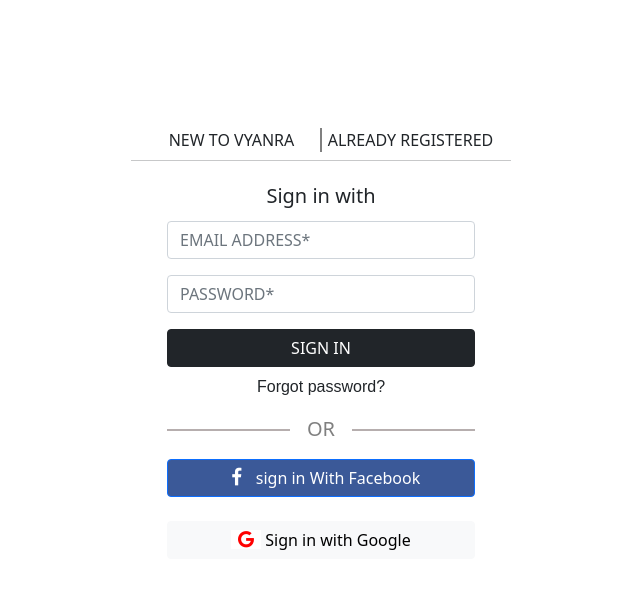
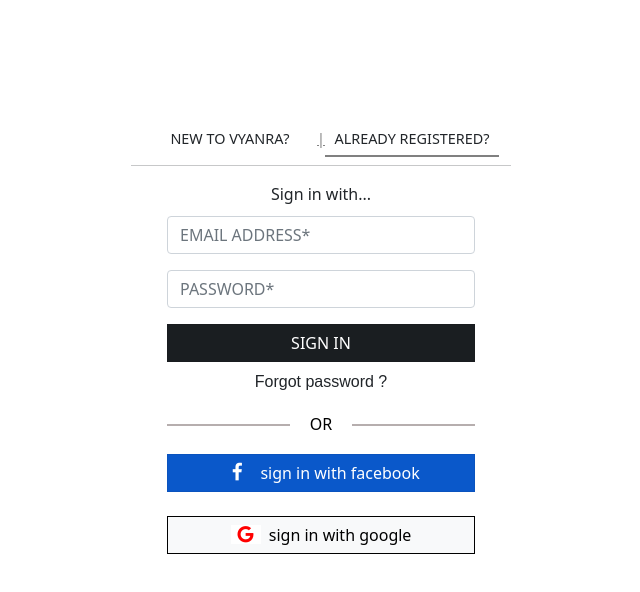
Before and after one commit to Vyanra-abhishek/hello-World, a React app: page / in a window 1280 px wide. Shown: the whole page, without its empty margins (319-959 px from the left). Built offline with nearby package versions, Linux system fonts and the light colour scheme.

Commit message:
Some Changes on Custumer sign in

```diff
--- a/src/MyComponent/CustLogin.css
+++ b/src/MyComponent/CustLogin.css
@@ -52,6 +52,8 @@
     text-align: center;
     height: 100%;
     cursor: pointer;
+    transition: border 0.5s ease-out;
+    border-bottom: 2px solid gray;
 }
 
 .face {
@@ -59,13 +61,14 @@
     justify-content: center;
 }
 
-.controller1 {
+
+/* .controller1 {
     flex: 1;
     text-align: center;
     height: 100%;
     cursor: pointer;
     border-right: 2px solid gray;
-}
+} */
 
 .box-container {
     display: flex;
@@ -89,7 +92,7 @@
     margin-bottom: 17px;
     font-family: Ozxgen, sans-serif;
     font-size: 22px;
-    border-bottom: 2px solid blue;
+    /* border-bottom: 2px solid blue; */
 }
 
 .box {
@@ -134,8 +137,8 @@
 
 .center1 {
     text-align: center;
-    margin-top: 4px;
-    font-size: 20px;
+    /* margin-top: 2px; */
+    font-size: 100%;
 }
 
 .fa {
@@ -148,7 +151,6 @@
 }
 
 .fa-facebook {
-    background: #3B5998;
     color: white;
 }
 
@@ -157,9 +159,14 @@
     color: red;
 }
 
+.Border {
+    border-color: black;
+    border-radius: none !important;
+}
+
 .Head {
     display: flex;
-    font-size: medium;
+    font-size: 90%;
     margin-bottom: 8px;
 }
 
@@ -199,24 +206,25 @@
     color: white;
 }
 
-.fa fa-facebook:hover {
+
+/* .fa fa-facebook:hover {
     background-color: #3B5998;
-}
+} */
 
 .Prime {
     background-color: #3B5998;
 }
 
-h5 {
+p {
     text-align: center;
     margin: 18px auto;
     max-width: 550px;
     position: relative;
-    color: gray;
+    color: black;
     font-size: -0.77rem;
 }
 
-h5:before {
+p:before {
     background-color: rgb(182, 174, 174);
     display: block;
     width: 40%;
@@ -228,7 +236,7 @@
     z-index: -1;
 }
 
-h5:after {
+p:after {
     background-color: rgb(182, 174, 174);
     display: block;
     content: "";
@@ -247,3 +255,22 @@
 hr {
     margin-top: 10px;
 }
+
+.btn {
+    border-radius: 0px;
+}
+
+#Flex {
+    display: flex;
+}
+
+.active {
+    cursor: pointer;
+}
+
+.mid {
+    text-align: center;
+    justify-content: center;
+    color: gray;
+    margin-bottom: 2%;
+}
--- a/src/MyComponent/CustLogin.js
+++ b/src/MyComponent/CustLogin.js
@@ -29,41 +29,49 @@
           <Row>
             <div class="container">
               <div class="row">
-                <div class="col-sm"></div>
+                <div class="col-sm"> </div>{" "}
                 <div class="col-sm">
                   <Row>
-                    <Col></Col>
+                    <Col> </Col>{" "}
                     <div className="Head">
                       <Col
-                        className="controller1"
+                        className={
+                          "controller" +
+                          (this.state.isLoginOpen ? "selected-controller" : "")
+                        }
                         onClick={this.showSeallerBox.bind(this)}
                       >
                         <li className="active">
-                          <a>NEW TO VYANRA</a>
-                        </li>
-                      </Col>
+                          <a> NEW TO VYANRA? </a>
+                        </li>{" "}
+                      </Col>{" "}
+                      <a className="mid">|</a>
                       <Col
-                        className="controller"
+                        className={
+                          "controller" +
+                          (this.state.isSellerOpen ? "selected-controller" : "")
+                        }
                         onClick={this.showLoginBox.bind(this)}
                       >
                         <li className="active">
-                          <a>ALREADY REGISTERED</a>
-                        </li>
-                      </Col>
-                    </div>
+                          <a> ALREADY REGISTERED? </a>{" "}
+                        </li>{" "}
+                      </Col>{" "}
+                    </div>{" "}
                     <hr />
                     <div>
-                      {this.state.isLoginOpen && <LoginBox />}
-                      {this.state.isSellerOpen && <SellerBox />}
-                    </div>
-                    <Col></Col>
-                  </Row>
-                </div>
-                <div class="col-sm"></div>
-              </div>
-            </div>
-          </Row>
-        </Container>
+                      {" "}
+                      {this.state.isLoginOpen && <LoginBox />}{" "}
+                      {this.state.isSellerOpen && <SellerBox />}{" "}
+                    </div>{" "}
+                    <Col> </Col>{" "}
+                  </Row>{" "}
+                </div>{" "}
+                <div class="col-sm"> </div>{" "}
+              </div>{" "}
+            </div>{" "}
+          </Row>{" "}
+        </Container>{" "}
       </>
     );
   }
@@ -83,64 +91,68 @@
       <Col>
         <div class="container">
           <Form>
-            <div className="center1">Sign in with</div>
-
+            <div className="center1"> Sign in with... </div>
             <Form.Group className="mb-3" controlId="formBasicEmail">
               <Form.Control type="email" placeholder="EMAIL ADDRESS*" />
             </Form.Group>
-
             <Form.Group className="mb-3" controlId="formBasicPassword">
               <Form.Control type="password" placeholder="PASSWORD*" />
-            </Form.Group>
+            </Form.Group>{" "}
             <div className="d-grid gap-2 mt-2 mb-2">
               <Button
+                className="btn"
                 variant="dark"
                 type="submit"
                 onClick={this.submitLogin.bind(this)}
+                active
               >
-                SIGN IN
-              </Button>
-              <Form.Label className="center">Forgot password?</Form.Label>
+                SIGN IN{" "}
+              </Button>{" "}
+              <Form.Label className="center"> Forgot password ? </Form.Label>{" "}
             </div>
-
-            <h5>
-              <span>OR</span>
-            </h5>
-
+            <p>
+              <span> OR </span>{" "}
+            </p>
             <div className="d-grid gap-2 mt-2">
               <Button
                 className="Prime"
                 type="submit"
                 width="100%"
                 onClick={this.submitLogin.bind(this)}
+                active
               >
                 <span>
-                  <a href="#" className="fa fa-facebook"></a>
+                  <a href="#" className="fa fa-facebook">
+                    {" "}
+                  </a>{" "}
                 </span>
-                sign in With Facebook
-              </Button>
-            </div>
+                sign in with facebook{" "}
+              </Button>{" "}
+            </div>{" "}
             <br />
-            <div></div>
+            <div> </div>{" "}
             <div className="d-grid gap-2 pl-2">
               <Button
+                className="Border"
                 variant="light"
                 type="submit"
                 width="100%"
                 onClick={this.submitLogin.bind(this)}
               >
                 <span>
-                  <a href="#" className="fa fa-google"></a>
+                  <a href="#" className="fa fa-google">
+                    {" "}
+                  </a>{" "}
                 </span>
-                Sign in with Google
-              </Button>
+                sign in with google{" "}
+              </Button>{" "}
               {/*
-              <span className="center4">
-                <GoogleLogin buttonText="sign in with Google" />
-              </span> */}
-            </div>
-          </Form>
-        </div>
+                              <span className="center4">
+                                <GoogleLogin buttonText="sign in with Google" />
+                              </span> */}{" "}
+            </div>{" "}
+          </Form>{" "}
+        </div>{" "}
       </Col>
     );
   }
@@ -148,7 +160,7 @@
 
 class SellerBox extends React.Component {
   render() {
-    return <></>;
+    return <> </>;
   }
 }
 
```
Also changed, not shown: src/MyComponent/pp.png (added).
